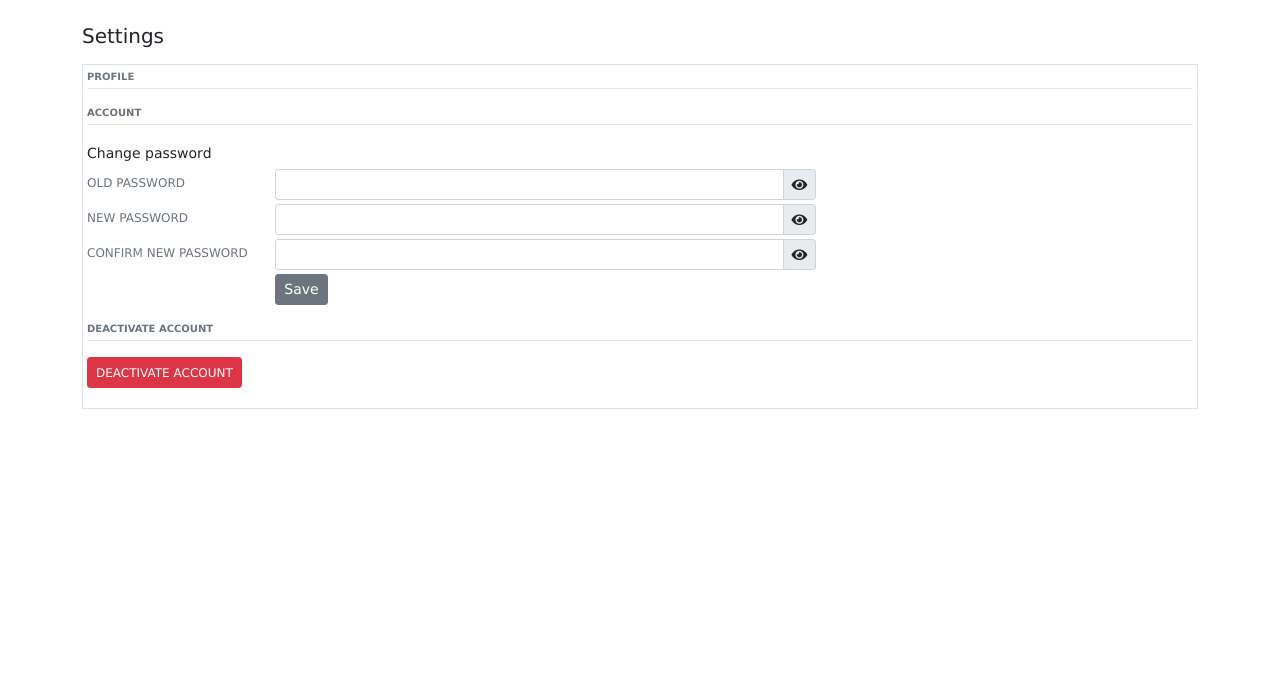
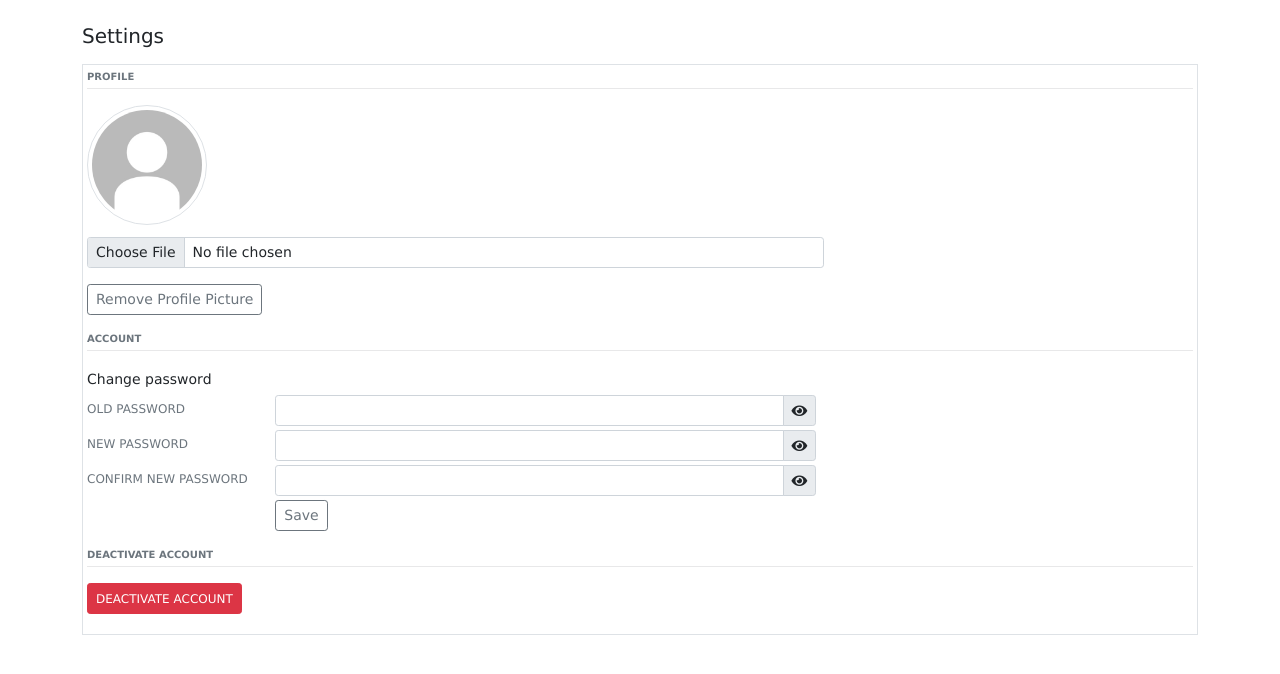
Before and after one commit to random56428/forum, a Flask app: page /settings in a window 1280 px wide. Shown: the part 57-731 px from the top of the page. Run offline with Flask 2, Linux system fonts and the light colour scheme; a user stored in the database is signed in; some libraries are stand-ins or nearby versions.

Commit message:
Add uploading profile picture

```diff
--- a/app.py
+++ b/app.py
@@ -1,19 +1,28 @@
+import os
+import uuid
 from cs50 import SQL
 from flask import Flask, flash, redirect, render_template, request, session, url_for, jsonify
 from flask_session import Session
 from tempfile import mkdtemp
-from werkzeug.exceptions import default_exceptions, HTTPException, InternalServerError
+from werkzeug.exceptions import default_exceptions, HTTPException, InternalServerError, RequestEntityTooLarge
 from werkzeug.security import check_password_hash, generate_password_hash
 from datetime import datetime
 from flask_moment import Moment
 
 from temphelpers import login_required
 
+# https://flask.palletsprojects.com/en/2.0.x/patterns/fileuploads/
+# Configure constants for file uploading
+UPLOAD_FOLDER = './static/images/profiles'
+ALLOWED_EXTENSIONS = {'png', 'jpg', 'jpeg', 'gif'}
+
 # Configure application
 app = Flask(__name__)
 
 # Ensure templates are auto-reloaded
 app.config["TEMPLATES_AUTO_RELOAD"] = True
+# Configure upload folder location
+app.config['UPLOAD_FOLDER'] = UPLOAD_FOLDER
 
 # Ensure responses aren't cached
 @app.after_request
@@ -238,17 +247,17 @@ def newcomment():
 def profile(user):
 
     # Check if user is valid
-    user_id = db.execute("SELECT id, active FROM users WHERE username=?", user)
-    if len(user_id) == 0:
+    user_info = db.execute("SELECT id, active, pic FROM users WHERE username=?", user)
+    if len(user_info) == 0:
         flash("User profile does not exist.", "danger")
         return redirect("/")
 
     # Check if account is active
-    if user_id[0]["active"] == 0:
+    if user_info[0]["active"] == 0:
         flash("User account is not active.", "danger")
         return redirect("/")
 
-    user_id = user_id[0]["id"]
+    user_id = user_info[0]["id"]
 
     if request.endpoint == "profile-posts":
         # TODO: Currently sorted by newest, add dropdown to sort any newest, oldest, top voted, less voted
@@ -263,6 +272,10 @@ def profile(user):
         return render_template("profilecomments.html", comments=comments, user=user)
 
     # Endpoint is user - overview
+
+    # Get profile picture
+    pic = "/static/images/profiles/" + user_info[0]["pic"]
+
     # Calculate total reputation for given user
     post_votes = db.execute("SELECT votes FROM posts WHERE user_id=?", user_id)
     comment_votes = db.execute("SELECT votes FROM comments WHERE refuser_id=?", user_id)
@@ -281,13 +294,17 @@ def profile(user):
     # Calculate total comment contributions
     comment_contribution = (db.execute("SELECT COUNT(*) FROM comments WHERE refuser_id=?", user_id))[0]["COUNT(*)"]
 
-    return render_template("profile.html", total_rep=total_rep, post_contribution=post_contribution, comment_contribution=comment_contribution, user=user)
+    return render_template("profile.html", total_rep=total_rep, post_contribution=post_contribution, comment_contribution=comment_contribution, user=user, pic=pic)
 
 # Settings for logged in user
 @app.route("/settings")
 @login_required
 def settings():
-    return render_template("settings.html")
+
+    # Query for profile picture of logged in user
+    pic = "/static/images/profiles/" + (db.execute("SELECT pic FROM users WHERE id=?", session["user_id"]))[0]["pic"]
+
+    return render_template("settings.html", pic=pic)
 
 # Change password
 @app.route("/changepass", methods=["POST"])
@@ -332,7 +349,81 @@ def deactivateaccount():
     flash("Deactivated! We're sorry to see you go.", "success")
     return render_template("login.html")
 
+# Change/upload profile picture
+@app.route("/uploadpic", methods=["POST"])
+@login_required
+def uploadpic():
+    # https://flask.palletsprojects.com/en/2.0.x/patterns/fileuploads/
+    # Check if file is in post request
+    if "file" not in request.files:
+        return jsonify(dict(msg = "No file part detected.", status = "error"))
+
+    file = request.files.get("file")
+
+    # Check if file name is empty or file doesn't exist
+    if file.filename == "" or not file:
+        return jsonify(dict(msg = "No file was selected.", status = "error"))
+
+    # Check if file extension is allowed
+    if not allowedFile(file.filename):
+        return jsonify(dict(msg = "File extension not supported.", status = "error"))
+
+    # Check if file size is smaller than 2mb
+    if getSize(file) > 2097152:
+        return jsonify(dict(msg = "File size limit of 2 MB exceeded.", status = "error"))
+
+    # Replace file.filename with randomly generated uuid
+    filename = str(uuid.uuid4()) + "." + file.filename.rsplit('.', 1)[1].lower()
+
+    # Update profile picture link in database
+    db.execute("UPDATE users SET pic=? WHERE id=?", filename, session["user_id"])
+
+    # Store file in web server
+    file.save(os.path.join(app.config["UPLOAD_FOLDER"], filename))
+
+    # Get new profile picture
+    newpic = "/static/images/profiles/" + filename
+
+    return jsonify(dict(msg = "", status="success", newpic=newpic))
+
+# Remove profile picture
+@app.route("/removepic", methods=["POST"])
+@login_required
+def removepic():
+    # Check if user already has default picture
+    if ((db.execute("SELECT pic FROM users WHERE id=?", session["user_id"]))[0]["pic"] == "default.jpg"):
+        return ""
+    db.execute("UPDATE users SET pic='default.jpg' WHERE id=?", session["user_id"])
+    return "/static/images/profiles/default.jpg"
+
 def parseAllToDatetimeObj(blocks):
     # Convert datetime string back to datetime obj
     for block in blocks:
         block["date"] = datetime.strptime(block["date"], "%Y-%m-%d %H:%M:%S")
+
+# https://flask.palletsprojects.com/en/2.0.x/patterns/fileuploads/
+def allowedFile(filename):
+    # Returns false if file does not have extension or if file extension is not allowed,
+    # otherwise, return true
+    return "." in filename and filename.rsplit(".", 1)[1].lower() in ALLOWED_EXTENSIONS
+
+# https://stackoverflow.com/questions/22105315/flask-getting-the-size-of-each-file-in-a-request?rq=1
+# https://stackoverflow.com/questions/15772975/flask-get-the-size-of-request-files-object
+# Get size of file
+def getSize(file):
+    # Check if file has content length header set, return it if so
+    if file.content_length:
+        return file.content_length
+
+    try:
+        # Start at end reference point, get file length, go back to beginning point
+        file.seek(0, os.SEEK_END)
+        file_size = file.tell()
+        file.seek(0, 0)
+        return file_size
+    except (AttributeError, IOError):
+        # Catch exception if file does not support seeking and continue
+        pass
+
+    # File doesn't support seeking
+    return 0
--- a/templates/post.html
+++ b/templates/post.html
@@ -173,12 +173,12 @@
     </div>
 
     {% for comment in comments %}
+    {% if comment["active"] == 1 %}
     <div class="row">
         <div class="col-md-1 stretch order-md-first"></div>
         <div class="col my-4 mx-2 order-sm-first order-first">
             <div style="font-size: 12px">
-                <span class="fw-bold">{% if comment["active"] == 1 %} {{ comment["username"] }} {% else %} [deleted]
-                    {% endif %} {% if posts[0]["username"] == comment["username"] %}
+                <span class="fw-bold">{{ comment["username"] }} {% if posts[0]["username"] == comment["username"] %}
                     <span class="text-primary">OP</span> {% endif%} </span>
                 &#183; <span class="text-muted">{{ moment(comment["date"]).fromNow() }}</span>
             </div>
@@ -190,7 +190,9 @@
             </div>
         </div>
     </div>
+    {% endif %}
     {% endfor %}
+
     {% if not comments %}
     <div class="row nocomments">
         <div class="col-md-4"></div>
--- a/templates/settings.html
+++ b/templates/settings.html
@@ -3,7 +3,7 @@
 {% block script %}
 <script>
     $("body").css("background-color", "white");
-    $("#statusmsg").hide();
+    $("#statusmsg-pass").hide();
 
     var oldPassVisible = false;
     var newPassVisible = false;
@@ -14,6 +14,19 @@
         $("#passform").on("submit", function (e) {
             e.preventDefault();
             sendRequestChangePass();
+        })
+
+        // Upload profile picture
+        $("#fileupload").on("change", function () {
+            uploadPicture();
+        })
+
+        // Remove profile picture
+        $("#removepic").on("click", function () {
+            var path = $("#profilepic").prop("src").split("/");
+            if (path[path.length - 1] != "default.jpg") {
+                removePicture();
+            }
         })
 
         // Enables terminate button in modal
@@ -37,6 +50,63 @@
         })
     })
 
+    function removePicture() {
+        $.ajax({
+            type: "POST",
+            url: "{{url_for('removepic')}}",
+            dataType: "text",
+            beforeSend: function () {
+                $("#removepic > .spinner-border").removeClass("visually-hidden");
+                $("#removepic > .btn-text").addClass("visually-hidden");
+            },
+            success: function (data) {
+                if (data != "") {
+                    $("#profilepic").prop("src", data);
+                }
+            },
+            error: function (e) {
+                console.log(e);
+            },
+            complete: function () {
+                $("#removepic > .spinner-border").addClass("visually-hidden");
+                $("#removepic > .btn-text").removeClass("visually-hidden");
+            }
+        })
+    }
+
+    function uploadPicture() {
+        // https://stackoverflow.com/questions/21044798/how-to-use-formdata-for-ajax-file-upload
+        var form = $("#picform")[0];
+        var formData = new FormData(form);
+        $.ajax({
+            type: "POST",
+            url: "{{url_for('uploadpic')}}",
+            contentType: false,
+            processData: false,
+            dataType: "json",
+            data: formData,
+            beforeSend: function () {
+                $("#pic-loading").removeClass("visually-hidden");
+            },
+            success: function (data) {
+                if (data["status"] == "error") {
+                    $("#statusmsg-pic").text(data["msg"]);
+                    $("#statusmsg-pic").css("color", "red");
+                } else {
+                    $("#statusmsg-pic").text(data["msg"]);
+                    $("#statusmsg-pic").css("color", "green");
+                    $("#profilepic").prop("src", data["newpic"]);
+                }
+            },
+            error: function (e) {
+                console.log(e);
+            },
+            complete: function () {
+                $("#pic-loading").addClass("visually-hidden");
+            }
+        })
+    }
+
     function sendRequestChangePass() {
         $.ajax({
             type: "POST",
@@ -51,13 +121,13 @@
             },
             success: function (data) {
                 if (data["status"] == "error") {
-                    $("#statusmsg").css("color", "red");
+                    $("#statusmsg-pass").css("color", "red");
                 } else {
-                    $("#statusmsg").css("color", "green");
+                    $("#statusmsg-pass").css("color", "green");
                     resetPassForm();
                 }
-                $("#statusmsg").text(data["msg"]);
-                $("#statusmsg").show();
+                $("#statusmsg-pass").text(data["msg"]);
+                $("#statusmsg-pass").show();
             },
             error: function (e) {
                 console.log(e);
@@ -159,6 +229,28 @@
         <hr>
     </div>
     <div class="content">
+        <div>
+            <div class="my-2 col-12 col-lg-8 col-md-9 d-flex justify-content-md-start justify-content-center">
+                <div class="d-flex align-items-center justify-content-center">
+                    <img src="{{pic}}" id="profilepic" class="img-thumbnail rounded-circle mb-1"
+                        style="width: 120px; height: 120px; object-fit: cover;">
+                    <span id="pic-loading" class="spinner-border visually-hidden" role="status" aria-hidden="true"
+                        style="position: absolute;"></span>
+                </div>
+            </div>
+            <!--https://getbootstrap.com/docs/5.1/forms/form-control/?#file-input-->
+            <form id="picform">
+                <div class="my-2 col-12 col-lg-8 col-md-9">
+                    <input id="fileupload" class="form-control form-control-sm" type="file" name="file"
+                        accept="image/*">
+                </div>
+            </form>
+            <div id="statusmsg-pic" class="small"></div>
+            <button id="removepic" class="btn btn-outline-secondary btn-sm mt-2">
+                <span class="spinner-border spinner-border-sm visually-hidden" role="status" aria-hidden="true"></span>
+                <span class="btn-text">Remove Profile Picture</span>
+            </button>
+        </div>
     </div>
     <div>
         <div class="headings text-muted fw-bold">ACCOUNT</div>
@@ -172,7 +264,7 @@
                 <div class="row mb-1">
                     <label class="col-lg-2 col-md-3 col-form-label col-form-label-sm text-muted"
                         style="font-size: 12px;">OLD PASSWORD</label>
-                    <div class="col-10 col-md-6">
+                    <div class="col-12 col-md-6">
                         <!-- <input type="password" class="passbox form-control form-control-sm" name="oldpass"> -->
                         <div class="input-group input-group-sm">
                             <input type="password" class="form-control form-control-sm" id="oldpass" name="oldpass">
@@ -184,7 +276,7 @@
                 <div class="row mb-1">
                     <label class="col-lg-2 col-md-3 col-form-label col-form-label-sm text-muted"
                         style="font-size: 12px;">NEW PASSWORD</label>
-                    <div class="col-10 col-md-6">
+                    <div class="col-12 col-md-6">
                         <!-- <input type="password" class="passbox form-control form-control-sm" name="newpass"> -->
                         <div class="input-group input-group-sm">
                             <input type="password" class="form-control form-control-sm" id="newpass" name="newpass">
@@ -196,7 +288,7 @@
                 <div class="row mb-1">
                     <label class="col-lg-2 col-md-3 col-form-label col-form-label-sm text-muted"
                         style="font-size: 12px;">CONFIRM NEW PASSWORD</label>
-                    <div class="col-10 col-md-6">
+                    <div class="col-12 col-md-6">
                         <!-- <input type="password" class="passbox form-control form-control-sm" name="confirmpass"> -->
                         <div class="input-group input-group-sm">
                             <input type="password" class="form-control form-control-sm" id="confirmpass"
@@ -209,11 +301,11 @@
                 <div class="row">
                     <div class="col-lg-2 col-md-3"></div>
                     <div class="col-10 col-md-6">
-                        <button id="chngpassbtn" type="submit" class="btn btn-secondary btn-sm">
+                        <button id="chngpassbtn" type="submit" class="btn btn-outline-secondary btn-sm">
                             <span class="spinner-border spinner-border-sm visually-hidden" role="status"
                                 aria-hidden="true"></span>
                             <span class="btn-text">Save</span></button>
-                        <label class="mx-1" id="statusmsg" style="font-size: 14px;"></label>
+                        <label class="mx-1" id="statusmsg-pass" style="font-size: 14px;"></label>
                     </div>
                 </div>
             </form>
@@ -225,7 +317,8 @@
     </div>
     <div class="content">
         <div>
-            <button type="button" class="btn btn-danger btn-sm" data-bs-toggle="modal" data-bs-target="#deactivateModal">
+            <button type="button" class="btn btn-danger btn-sm" data-bs-toggle="modal"
+                data-bs-target="#deactivateModal">
                 <span style="font-size: 12px;">DEACTIVATE ACCOUNT</span>
             </button>
         </div>
```
Also changed, not shown: templates/profile.html (+4 -4 lines), templates/profilecomments.html (+4 -4 lines), forum.db.
